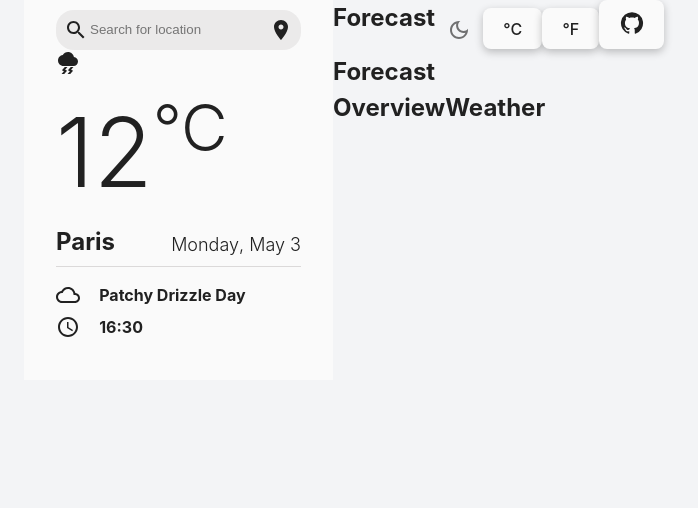
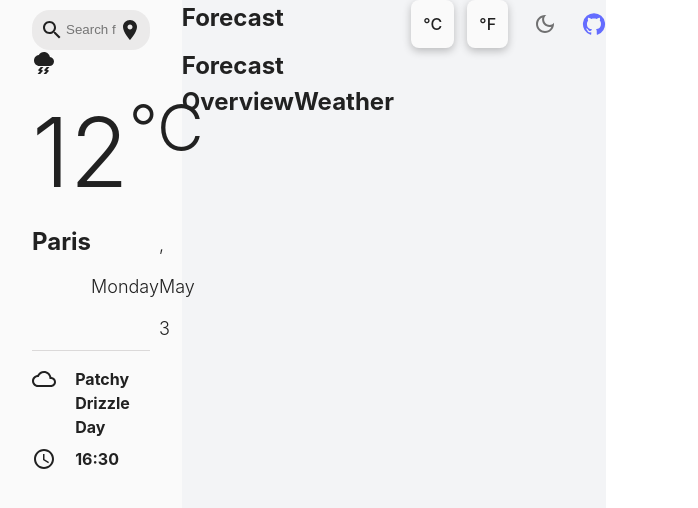
Before and after one commit to anhtuspham/forecast, a React (Vite) app: page / in a window 1280 px wide. Shown: the top 508 px of the page, without its empty margins (0-698 px from the left). Built offline with nearby package versions, Linux system fonts and the light colour scheme.

Commit message:
feat: add WeatherCard component

```diff
--- a/src/App.module.css
+++ b/src/App.module.css
@@ -1,3 +1,14 @@
 .container {
   display: flex;
+  min-height: 100vh;
+  margin-left: auto;
+  margin-right: auto;
 }
+
+.leftContainer {
+  width: 30%;
+}
+
+.rightContainer {
+  width: 70%;
+}
--- a/src/App.tsx
+++ b/src/App.tsx
@@ -1,22 +1,23 @@
 import Container from "./components/Container/Container";
 import CurrentWeather from "./components/CurrentWeather/CurrentWeather";
-import Forecast from "./components/Forecast";
+import Forecast from "./components/Forecast/Forecast";
 import Header from "./components/Header/Header";
 import OverviewWeather from "./components/OverviewWeather";
 
 import styles from "./App.module.css";
 
 function App() {
+
   return (
     <>
       <Container className={styles.container}>
         {/* left container */}
-        <Container>
+        <Container className={styles.leftContainer}>
           <CurrentWeather />
         </Container>
 
         {/* right container */}
-        <Container>
+        <Container className={styles.rightContainer}>
           <Header />
           <Forecast />
           <OverviewWeather />
--- a/src/components/Header/Header.module.css
+++ b/src/components/Header/Header.module.css
@@ -3,14 +3,12 @@
   justify-content: space-between;
 }
 
-.button {
-  padding: 0.4rem 0.8rem;
-  border-radius: 1.5rem;
-  outline: none;
-
+.buttonHeader {
+  display: flex;
+  gap: .8rem;
 }
 
-.button:focus,
-.button:hover {
-  outline: none;
+.githubBtn{
+  display: flex;
+  align-items: center;
 }
--- a/src/components/Header/Header.tsx
+++ b/src/components/Header/Header.tsx
@@ -5,16 +5,19 @@ import styles from "./Header.module.css";
 import Button from "../ui/Button/Button";
 
 export default function Header() {
-
   return (
     <div className={styles.container}>
       <h2>Forecast</h2>
-      <div>
+      <div className={styles.buttonHeader}>
+        <Button text="&#176;C" />
+        <Button text="&#176;F" />
         <ToggleSwitch />
-        <Button text="&#176;C"/>
-        <Button text="&#176;F" />
-        <a href="https://github.com/anhtuspham" target="_blank">
-          <Button isHaveIcon={true} icon={GitHubIcon} />
+        <a
+          href="https://github.com/anhtuspham"
+          target="_blank"
+          className={styles.githubBtn}
+        >
+          <GitHubIcon />
         </a>
       </div>
     </div>
--- a/src/index.css
+++ b/src/index.css
@@ -42,7 +42,7 @@ h1 {
 button {
   border-radius: 8px;
   border: 1px solid transparent;
-  padding: 0.6em 1.2em;
+  padding: 0.5rem 0.7rem;
   font-size: 1em;
   font-weight: 500;
   font-family: inherit;
--- a/src/main.tsx
+++ b/src/main.tsx
@@ -1,14 +1,18 @@
 import { StrictMode } from "react";
 import { createRoot } from "react-dom/client";
 import App from "./App.tsx";
+
 import "./index.css";
 
 import { ThemeContextProvider } from "./theme/ThemeContextProvider.tsx";
+import WrapperContainer from "./theme/WrapperContainer.tsx";
 
 createRoot(document.getElementById("root")!).render(
   <StrictMode>
     <ThemeContextProvider>
-      <App />
+      <WrapperContainer>
+        <App />
+      </WrapperContainer>
     </ThemeContextProvider>
   </StrictMode>
 );
--- a/src/theme/ThemeContextProvider.tsx
+++ b/src/theme/ThemeContextProvider.tsx
@@ -1,5 +1,4 @@
 import {
-  Container,
   createTheme,
   PaletteMode,
   StyledEngineProvider,
@@ -71,18 +70,7 @@ export function ThemeContextProvider({ children }: ThemeContext) {
   return (
     <StyledEngineProvider>
       <ThemeContext.Provider value={{ switchColorMode }}>
-        <ThemeProvider theme={theme}>
-          <Container
-            sx={{
-              color: theme.palette.text.primary,
-              backgroundColor: theme.palette.background.default,
-              minWidth: "100vw",
-              minHeight: "100vh",
-            }}
-          >
-            {children}
-          </Container>
-        </ThemeProvider>
+        <ThemeProvider theme={theme}>{children}</ThemeProvider>
       </ThemeContext.Provider>
     </StyledEngineProvider>
   );
--- /dev/null
+++ b/src/theme/WrapperContainer.tsx
@@ -0,0 +1,20 @@
+import { useTheme } from "@mui/material";
+import { ReactNode } from "react";
+
+type WrapperContainerProps = {
+  children: ReactNode;
+};
+
+export default function WrapperContainer({ children }: WrapperContainerProps) {
+  const theme = useTheme();
+  return (
+    <div
+      style={{
+        color: theme.palette.text.primary,
+        backgroundColor: theme.palette.background.default,
+      }}
+    >
+      {children}
+    </div>
+  );
+}
```
Also changed, not shown: src/components/WeatherCard/WeatherCard.module.css (added, +8 -0 lines), src/components/WeatherCard/WeatherCard.tsx (added, +29 -0 lines), src/components/Forecast/Forecast.tsx (renamed from src/components/Forecast.tsx).
